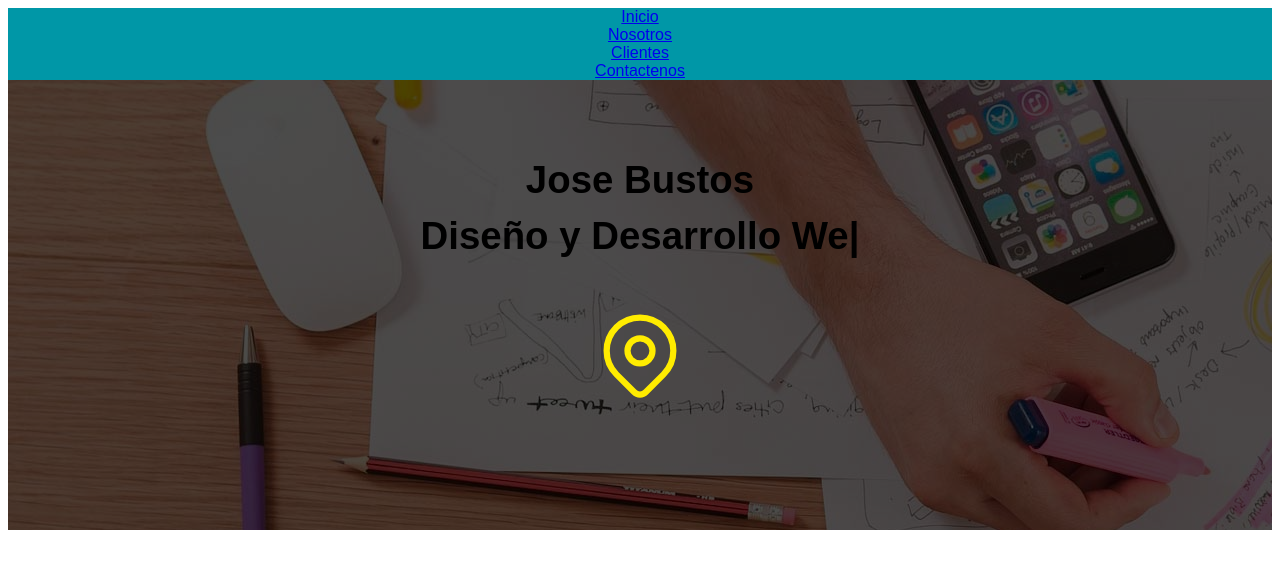
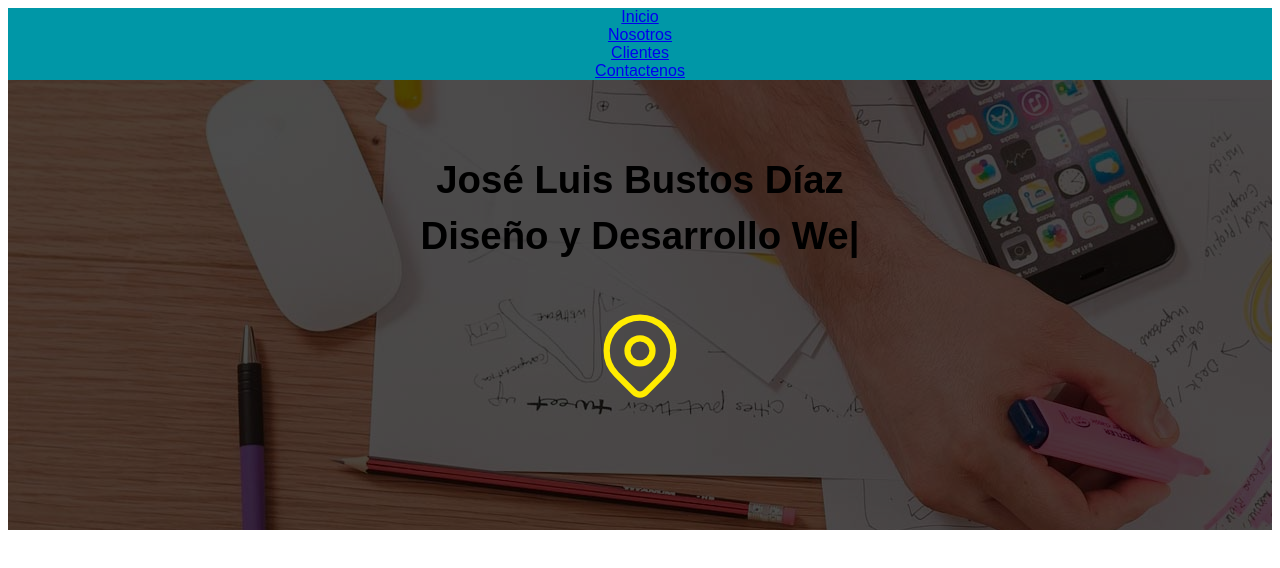
Before and after one commit to JoseBustos/tercersitio, a plain HTML site: page index.html in a window 1280 px wide. Drawn offline with Linux system fonts and the light colour scheme.

Commit message:
cambioIndex

```diff
--- a/index.html
+++ b/index.html
@@ -24,7 +24,7 @@
 
     <div class="hero">
         <div class="contenedor-hero">
-            <h2 class="margenTitulo">Jose Bustos </h2>
+            <h2 class="margenTitulo">José Luis Bustos Díaz </h2>
             <h2><span class="tagline"></span></h2>
             <p><svg xmlns="http://www.w3.org/2000/svg" class="icon icon-tabler icon-tabler-map-pin" width="100" height="100" viewBox="0 0 24 24" stroke-width="1.5" stroke="#ffec00" fill="none" stroke-linecap="round" stroke-linejoin="round">
                 <path stroke="none" d="M0 0h24v24H0z" fill="none"/>
```
